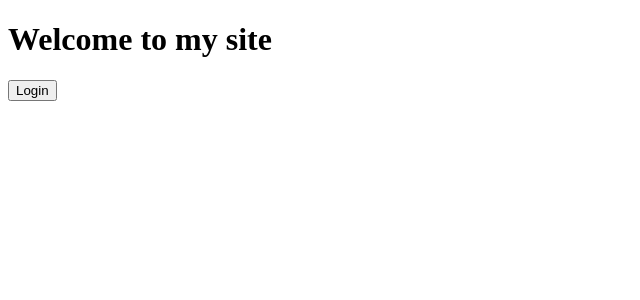
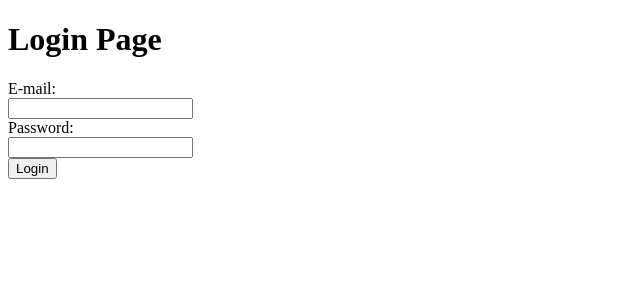
Before and after one commit to FadyAttia11/4places-v2, a React (Create React App) app in the folder client/: page /login in a window 1280 px wide. Shown: the top 300 px of the page, without its empty margins (0-640 px from the left). Built offline with nearby package versions, Linux system fonts and the light colour scheme.

Commit message:
added login system to the frontend

```diff
--- a/client/package.json
+++ b/client/package.json
@@ -6,6 +6,7 @@
     "@testing-library/jest-dom": "^4.2.4",
     "@testing-library/react": "^9.5.0",
     "@testing-library/user-event": "^7.2.1",
+    "axios": "^0.19.2",
     "js-cookie": "^2.2.1",
     "react": "^16.13.1",
     "react-dom": "^16.13.1",
--- /dev/null
+++ b/client/src/components/About/About.js
@@ -0,0 +1,11 @@
+import React from 'react'
+
+const About = () => {
+    return (
+        <div>
+            <h1>About Page</h1>
+        </div>
+    )
+}
+
+export { About as default }
--- a/client/src/components/App.js
+++ b/client/src/components/App.js
@@ -10,7 +10,7 @@ const App = () => {
   const [auth, setAuth] = useState(false)
 
   const readCookie = () => {
-    const user = Cookies.get('user')
+    const user = Cookies.get('x_auth')
     if(user){
       setAuth(true)
     }
--- a/client/src/components/Dashboard/Dashboard.js
+++ b/client/src/components/Dashboard/Dashboard.js
@@ -6,7 +6,7 @@ const Dashboard = () => {
     const Auth = useContext(AuthApi)
     const handleOnClick = () => {
       Auth.setAuth(false)
-      Cookies.remove('user')
+      Cookies.remove('x_auth')
     }
     return (
       <div>
--- /dev/null
+++ b/client/src/components/Home/Home.js
@@ -0,0 +1,11 @@
+import React from 'react'
+
+const Home = () => {
+    return (
+        <div>
+            <h1>Home Page</h1>
+        </div>
+    )
+}
+
+export { Home as default }
--- a/client/src/components/Login/Login.js
+++ b/client/src/components/Login/Login.js
@@ -1,17 +1,107 @@
-import React, { useContext } from 'react'
+import React, { useState, useContext } from 'react'
 import AuthApi from '../../context/AuthApi'
 import Cookies from 'js-cookie'
+import axios from 'axios'
 
-const Login = () => {
-    const Auth = useContext(AuthApi)
-    const handleOnClick =() => {
-      Auth.setAuth(true)
-      Cookies.set('user', 'loginTrue')
+const Login = (props) => {
+
+  const Auth = useContext(AuthApi)
+
+  const [email, setEmail] = useState('')
+  const [password, setPassword] = useState('')
+  const [errors, setErrors] = useState([])
+
+  const displayErrors = errors => errors.map((error, i) => <p key={i}>{error}</p>)
+
+  //do it that way with event.target to make the same fn valid for both email & pass
+  const handleEmailChange = event => {
+    setEmail(event.target.value)
+  }
+
+  const handlePasswordChange = event => {
+    setPassword(event.target.value)
+  }
+
+  const submitForm = async (event) => {
+    event.preventDefault();
+
+    const dataToSubmit = {
+        email,
+        password
     }
+
+    if(isFormValid()){
+        setErrors([])
+        console.log(dataToSubmit) //just for debugging
+        const response = await loginUser(dataToSubmit)
+        console.log(response) //just for debugging (consists of loginSuccess)
+
+        if(response.loginSuccess){
+            Auth.setAuth(true)
+            // props.history.push('/')
+        }else {
+            setErrors([
+                ...errors,
+                "failed to log in, please check your email and password"
+            ])
+        }
+    }else {
+        setErrors([
+            ...errors,
+            "Form is not valid"
+        ])
+    }
+  }
+
+  const isFormValid = () => email && password
+
+  const loginUser = (dataToSubmit) => {
+      const request = axios.post('api/users/login', dataToSubmit)
+                      .then(response => response.data)
+      return request
+  }
+
+    // const handleOnClick =() => {
+    //   Auth.setAuth(true)
+    //   Cookies.set('user', 'loginTrue')
+    // }
+
     return (
       <div>
-        <h1>Welcome to my site</h1>
-        <button onClick={handleOnClick}>Login</button>
+        <h1>Login Page</h1>
+        <form>
+          <label htmlFor="email">E-mail: </label><br/>
+          <input
+              name="email"
+              id="email"
+              type="email"
+              value={email}
+              onChange={e => handleEmailChange(e)}
+          /><br/>
+
+          <label htmlFor="password">Password: </label><br/>
+          <input
+              name="password"
+              id="password"
+              type="password"
+              value={password}
+              onChange={e => handlePasswordChange(e)}
+          /><br/>
+
+          {errors.length > 0 && (
+              <div>
+                  {displayErrors(errors)}
+              </div>
+          )}
+
+          <button
+              name="action"
+              type="submit"
+              onClick={e => submitForm(e)}
+          >
+              Login
+          </button>
+          </form>
       </div>
     )
 }
--- a/client/src/components/Routes/Routes.js
+++ b/client/src/components/Routes/Routes.js
@@ -1,15 +1,19 @@
 import React, { useContext } from 'react'
 import AuthApi from '../../context/AuthApi'
-import { Switch } from 'react-router-dom'
+import { Switch, Route } from 'react-router-dom'
 import ProtectedLogin from '../ProtectedLogin/ProtectedLogin'
 import ProtectedRoute from '../ProtectedRoute/ProtectedRoute'
 import Dashboard from '../Dashboard/Dashboard'
 import Login from '../Login/Login'
+import Home from '../Home/Home'
+import About from '../About/About'
 
 const Routes = () => {
     const Auth = useContext(AuthApi)
     return (
       <Switch>
+        <Route exact path="/" component={Home} />
+        <Route path="/about" component={About} />
         <ProtectedLogin path="/login" component={Login} auth={Auth.auth} />
         <ProtectedRoute path="/dashboard" auth={Auth.auth} component={Dashboard} />
       </Switch>
```
Also changed, not shown: 1 other file (tests, documents, lock files or other folders).
